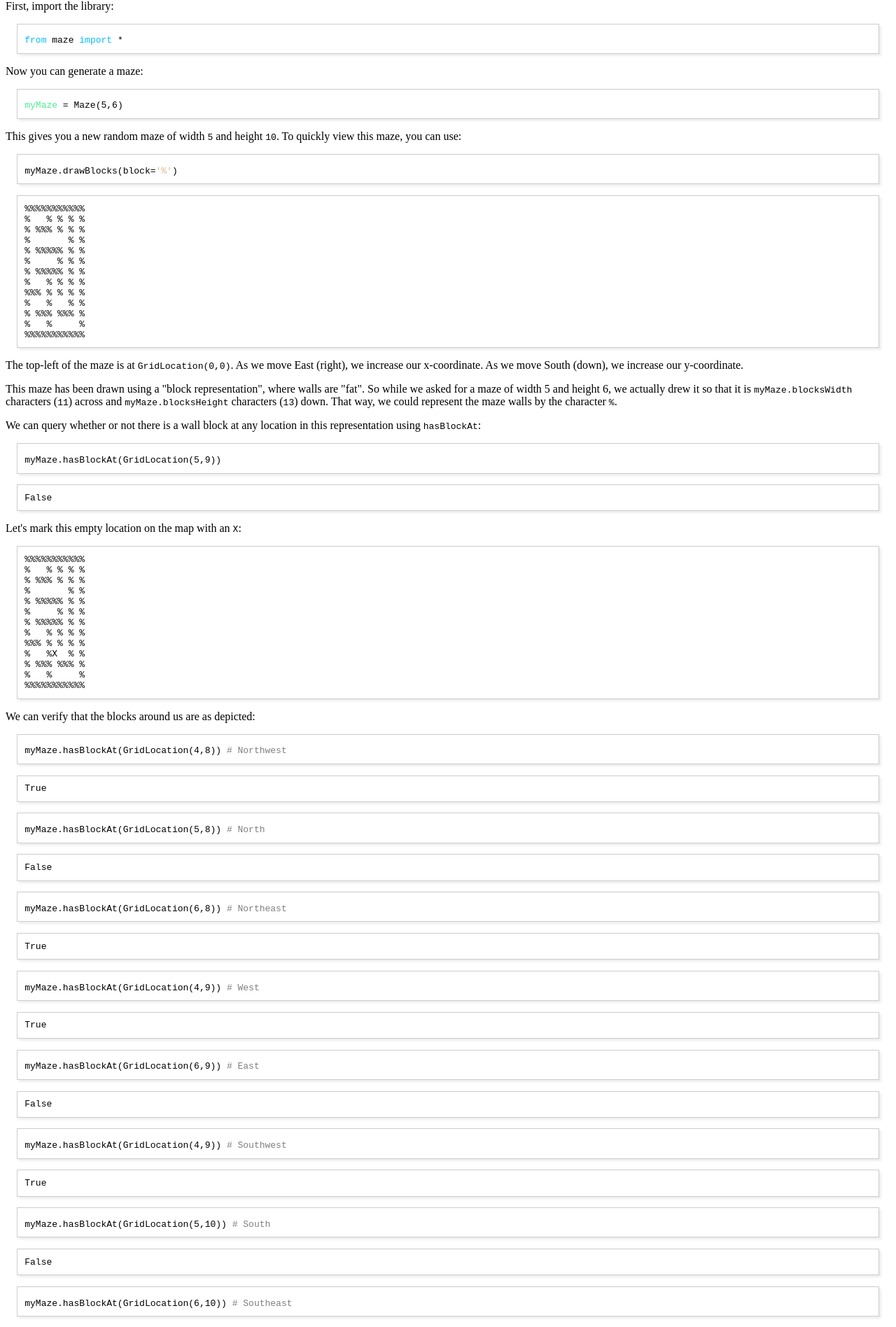
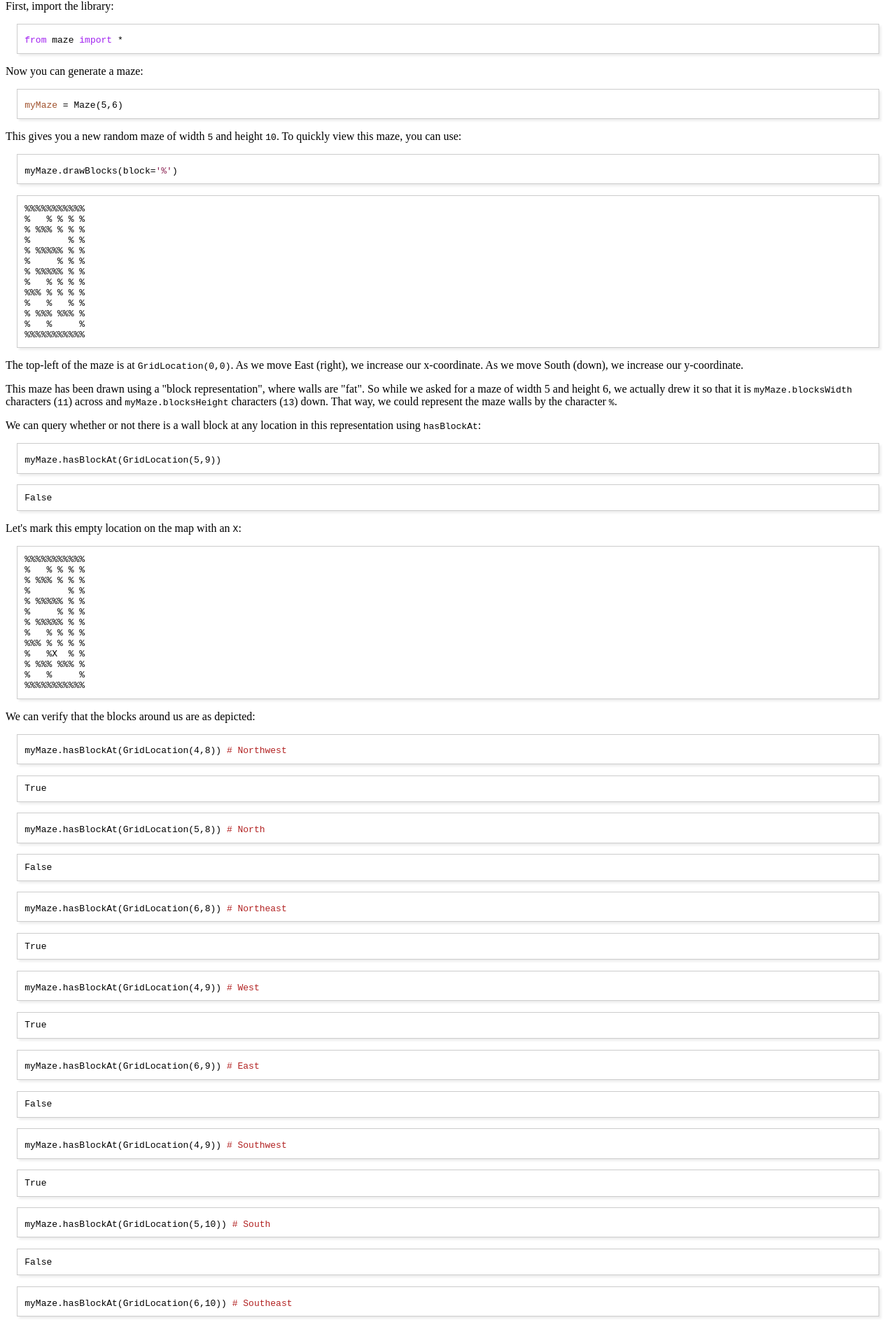
Before and after one commit to Chattered/pistuff, a plain HTML site: page index.html in a window 1280 px wide. Shown: the part 212-2108 px from the top of the page at 70% size. Drawn offline with Linux system fonts and the light colour scheme.

Commit message:
Fix theme.

```diff
--- a/index.html
+++ b/index.html
@@ -4,7 +4,7 @@
 <html xmlns="http://www.w3.org/1999/xhtml" lang="en" xml:lang="en">
 <head>
 <title>Python Minecraft toys</title>
-<!-- 2016-04-15 Fri 13:50 -->
+<!-- 2016-04-15 Fri 14:06 -->
 <meta  http-equiv="Content-Type" content="text/html;charset=utf-8" />
 <meta  name="generator" content="Org-mode" />
 <style type="text/css">
@@ -155,7 +155,7 @@ First, import the library:
 
 <div class="org-src-container">
 
-<pre class="src src-python"><span style="color: #00bfff;">from</span> maze <span style="color: #00bfff;">import</span> *
+<pre class="src src-python"><span style="color: #a020f0;">from</span> maze <span style="color: #a020f0;">import</span> *
 </pre>
 </div>
 
@@ -165,7 +165,7 @@ Now you can generate a maze:
 
 <div class="org-src-container">
 
-<pre class="src src-python"><span style="color: #4eee94;">myMaze</span> = Maze(5,6)
+<pre class="src src-python"><span style="color: #a0522d;">myMaze</span> = Maze(5,6)
 </pre>
 </div>
 
@@ -176,7 +176,7 @@ maze, you can use:
 
 <div class="org-src-container">
 
-<pre class="src src-python">myMaze.drawBlocks(block=<span style="color: #deb887;">'%'</span>)
+<pre class="src src-python">myMaze.drawBlocks(block=<span style="color: #8b2252;">'%'</span>)
 </pre>
 </div>
 
@@ -249,7 +249,7 @@ We can verify that the blocks around us are as depicted:
 
 <div class="org-src-container">
 
-<pre class="src src-python">myMaze.hasBlockAt(GridLocation(4,8)) <span style="color: #7f7f7f;"># </span><span style="color: #7f7f7f;">Northwest</span>
+<pre class="src src-python">myMaze.hasBlockAt(GridLocation(4,8)) <span style="color: #b22222;"># </span><span style="color: #b22222;">Northwest</span>
 </pre>
 </div>
 
@@ -259,7 +259,7 @@ True
 
 <div class="org-src-container">
 
-<pre class="src src-python">myMaze.hasBlockAt(GridLocation(5,8)) <span style="color: #7f7f7f;"># </span><span style="color: #7f7f7f;">North</span>
+<pre class="src src-python">myMaze.hasBlockAt(GridLocation(5,8)) <span style="color: #b22222;"># </span><span style="color: #b22222;">North</span>
 </pre>
 </div>
 
@@ -269,7 +269,7 @@ False
 
 <div class="org-src-container">
 
-<pre class="src src-python">myMaze.hasBlockAt(GridLocation(6,8)) <span style="color: #7f7f7f;"># </span><span style="color: #7f7f7f;">Northeast</span>
+<pre class="src src-python">myMaze.hasBlockAt(GridLocation(6,8)) <span style="color: #b22222;"># </span><span style="color: #b22222;">Northeast</span>
 </pre>
 </div>
 
@@ -279,7 +279,7 @@ True
 
 <div class="org-src-container">
 
-<pre class="src src-python">myMaze.hasBlockAt(GridLocation(4,9)) <span style="color: #7f7f7f;"># </span><span style="color: #7f7f7f;">West</span>
+<pre class="src src-python">myMaze.hasBlockAt(GridLocation(4,9)) <span style="color: #b22222;"># </span><span style="color: #b22222;">West</span>
 </pre>
 </div>
 
@@ -289,7 +289,7 @@ True
 
 <div class="org-src-container">
 
-<pre class="src src-python">myMaze.hasBlockAt(GridLocation(6,9)) <span style="color: #7f7f7f;"># </span><span style="color: #7f7f7f;">East</span>
+<pre class="src src-python">myMaze.hasBlockAt(GridLocation(6,9)) <span style="color: #b22222;"># </span><span style="color: #b22222;">East</span>
 </pre>
 </div>
 
@@ -299,7 +299,7 @@ False
 
 <div class="org-src-container">
 
-<pre class="src src-python">myMaze.hasBlockAt(GridLocation(4,9)) <span style="color: #7f7f7f;"># </span><span style="color: #7f7f7f;">Southwest</span>
+<pre class="src src-python">myMaze.hasBlockAt(GridLocation(4,9)) <span style="color: #b22222;"># </span><span style="color: #b22222;">Southwest</span>
 </pre>
 </div>
 
@@ -309,7 +309,7 @@ True
 
 <div class="org-src-container">
 
-<pre class="src src-python">myMaze.hasBlockAt(GridLocation(5,10)) <span style="color: #7f7f7f;"># </span><span style="color: #7f7f7f;">South</span>
+<pre class="src src-python">myMaze.hasBlockAt(GridLocation(5,10)) <span style="color: #b22222;"># </span><span style="color: #b22222;">South</span>
 </pre>
 </div>
 
@@ -319,7 +319,7 @@ False
 
 <div class="org-src-container">
 
-<pre class="src src-python">myMaze.hasBlockAt(GridLocation(6,10)) <span style="color: #7f7f7f;"># </span><span style="color: #7f7f7f;">Southeast</span>
+<pre class="src src-python">myMaze.hasBlockAt(GridLocation(6,10)) <span style="color: #b22222;"># </span><span style="color: #b22222;">Southeast</span>
 </pre>
 </div>
 
@@ -454,7 +454,7 @@ For creating a maze in Minecraft, use the block representation.
 </div>
 </div>
 <div id="postamble" class="status">
-<p class="date">Created: 2016-04-15 Fri 13:50</p>
+<p class="date">Created: 2016-04-15 Fri 14:06</p>
 <p class="creator"><a href="http://www.gnu.org/software/emacs/">Emacs</a> 24.5.2 (<a href="http://orgmode.org">Org</a> mode 8.2.10)</p>
 <p class="validation"><a href="http://validator.w3.org/check?uri=referer">Validate</a></p>
 </div>
```
